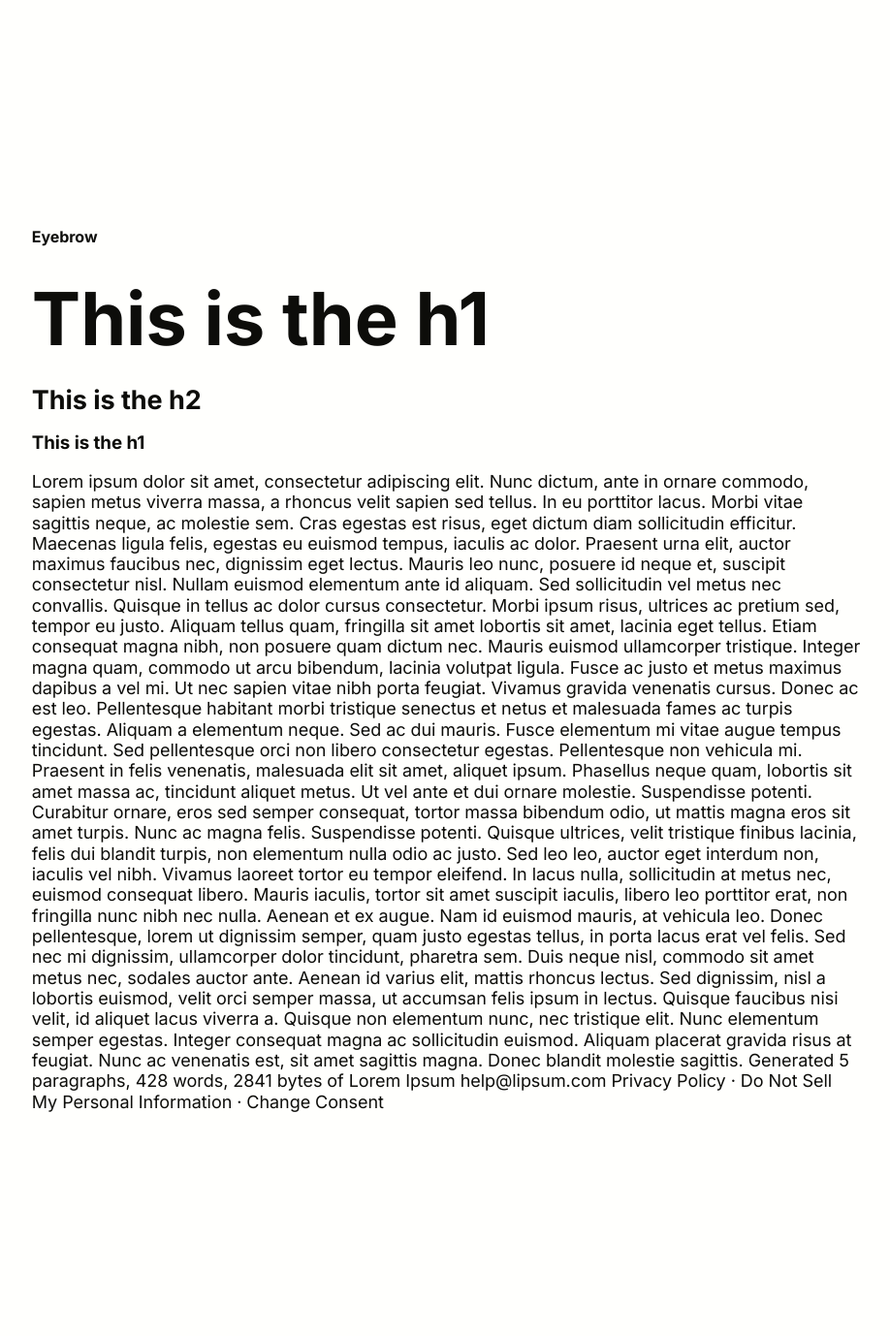
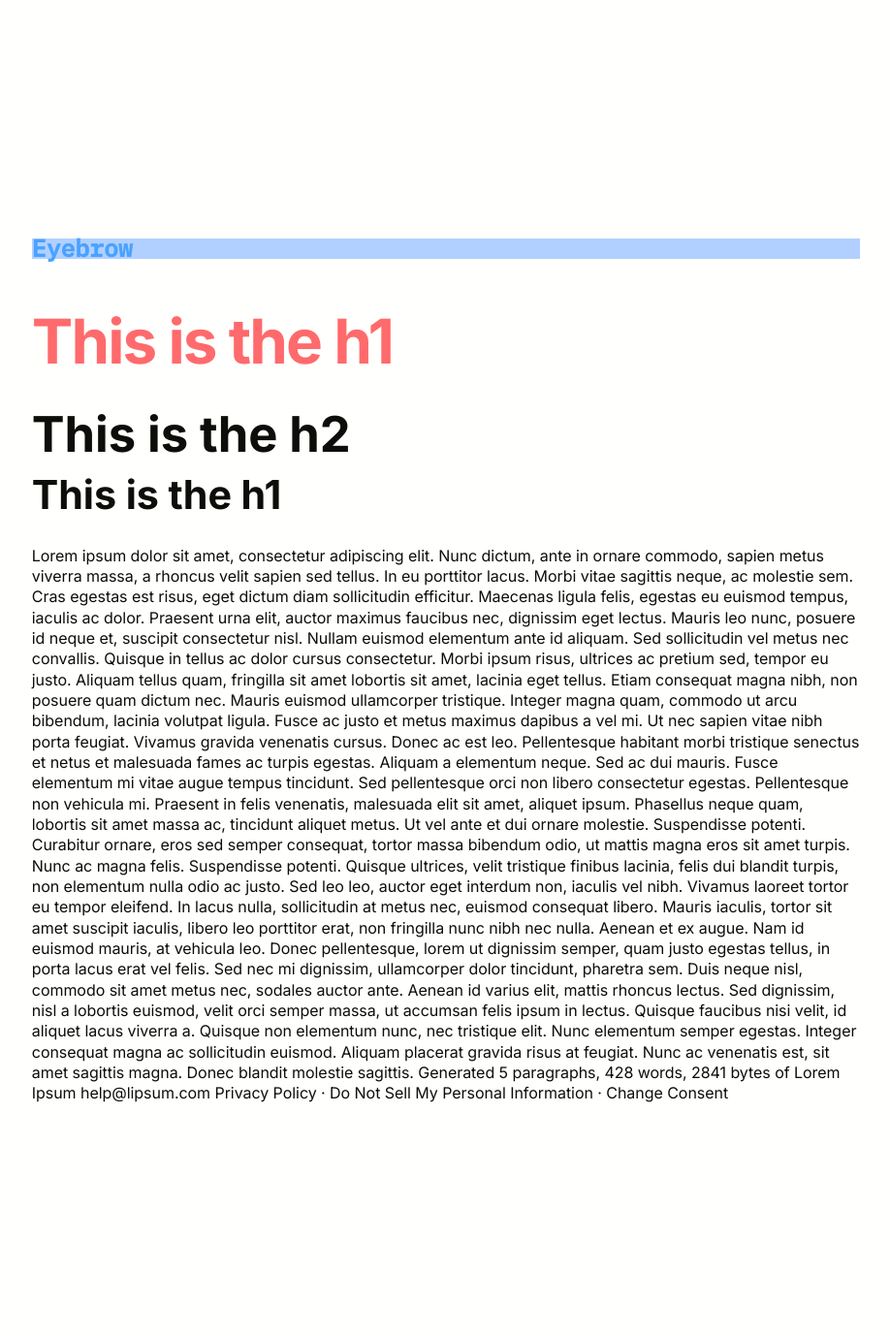
Before and after one commit to krlmnz/krlmnz, a Jekyll site: the page index.html, which Jekyll copies as it is, in a window 1280 px wide. Shown: the whole page at 97% size, without its empty margins (180-1098 px from the left). Built offline with Jekyll 4.4.1, drawn with Linux system fonts in a browser that asks for light colours.

Commit message:
Update index.html

```diff
--- a/index.html
+++ b/index.html
@@ -117,7 +117,7 @@
 
 h1, h2, h3 {font-family: 'Inter', sans-serif;}
 
-/*
+
 h4 {
     font-family: 'IBM Plex Mono', monospace;
     font-size: calc(12px + 1vw);
@@ -136,17 +136,8 @@
 
 h2 {font-size: var(--font-size-h2);}
 h3 {font-size: var(--font-size-h3);}
-*/
 
-h1 {
-  font-size: 5.9vw;
-}
-h2 {
-  font-size: 3.0vh;
-}
-p {
-  font-size: 2vmin;
-}
+
 
 .outer {
 
```
